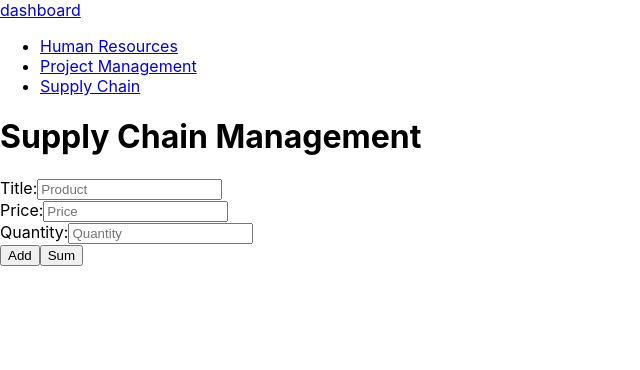
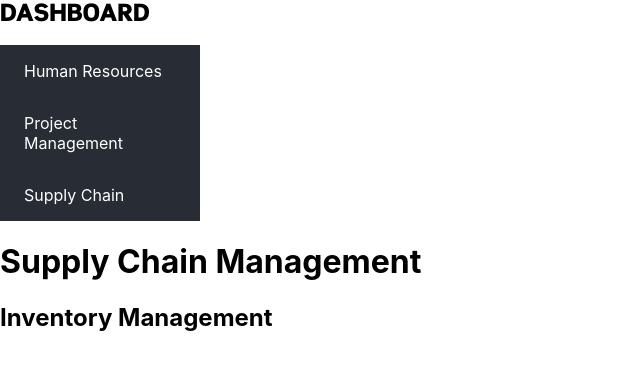
Before and after one commit to v1nss/enterprise-resource-planning, a React (Create React App) app: page /supply-chain in a window 1280 px wide. Shown: the top 370 px of the page, without its empty margins (0-640 px from the left). Built offline with nearby package versions, Linux system fonts and the light colour scheme.

Commit message:
Employee Informatio

```diff
--- a/src/App.css
+++ b/src/App.css
@@ -1,5 +1,13 @@
+@font-face {
+  font-family: "Scene";
+  src: url(../src/assets/SceneProBlack.OTF);
+}
+
 .App {
   text-align: center;
+  font-family: "Scene", sans-serif;
+  box-sizing: border-box;
+  min-height: 100vh;
 }
 
 .App-logo {
@@ -15,7 +23,6 @@
 
 .App-header {
   background-color: #282c34;
-  min-height: 100vh;
   display: flex;
   flex-direction: column;
   align-items: center;
@@ -36,3 +43,109 @@
     transform: rotate(360deg);
   }
 }
+
+.nav{
+  height: 100%;
+}
+
+.nav ul{
+  list-style-type: none;
+  padding: 0;
+  width: 200px;
+}
+
+.nav li a{
+  display: flex;
+  text-decoration: none;
+  color: #ffffff;
+  padding: 16px 24px;
+  background-color: #282c34;
+}
+
+.nav a:hover{
+  background-color: #1A5BE6;
+  transition: 0.3s;
+}
+
+.nav .dashboard{
+  font-family: 'Scene', sans-serif;
+  font-size: 1.5rem;
+  text-decoration: none;
+  text-transform: uppercase;
+  color: black;
+}
+
+.dashboard:hover{
+  background-color: transparent;
+  color: #1A5BE6;
+}
+
+.EmployeeInfo{
+  display: flex;
+  flex-direction: column;
+  justify-content: center;
+  align-self: center;
+  margin: 0 auto;
+  text-align: center;
+  position: relative;
+  width: 20%;
+  padding: 20px 30px;
+  background-color: #eeeeee;
+  border-radius: 20px;
+}
+
+.EmployeeInfo h2{
+  font-family: "Scene", sans-serif;
+  color: #1A5BE6;
+}
+
+.EmployeeInfo label{
+  text-align: left;
+  font-size: 1rem;
+  display: flex;
+  flex-direction: column;
+  margin-top: 10px;
+  text-transform: uppercase;
+}
+
+.EmployeeInfo input{
+  padding: 5px;
+  height: 20px;
+  font-size: 1rem;
+  color: black;
+  font-family: "Scene", sans-serif;
+  background-color: transparent;
+  border: none;
+  border-bottom: 2px solid gray;
+}
+
+.EmployeeInfo input:focus{
+  font-size: 1rem;
+  background-color: transparent;
+  outline: none;
+}
+
+.EmployeeInfo button{
+  font-family: "Scene", sans-serif;
+  font-size: 15px;
+  background-color: #1A5BE6;
+  color: #ffffff;
+  width: fit-content;
+  padding: 8px 24px;
+  border: none;
+  border-radius: 30px;
+}
+
+.EmployeeInfo button:hover{
+  background-color: #375EB3;
+}
+
+.EmployeeList{
+  margin-top: 20px;
+  background-color: #ffffff;
+}
+
+.EmployeeList li{
+  text-decoration: none;
+  margin: 20px;
+}
--- a/src/Navbar.js
+++ b/src/Navbar.js
@@ -7,9 +7,9 @@ export default function Navbar() {
                 dashboard
             </Link>
             <ul>
-                <CustomLink to="/human-resources">Human Resources</CustomLink>
-                <CustomLink to="/project-manegament">Project Management</CustomLink>
-                <CustomLink to="/supply-chain">Supply Chain</CustomLink>
+                <a><CustomLink to="/human-resources">Human Resources</CustomLink></a>
+                <a><CustomLink to="/project-manegament">Project Management</CustomLink></a>
+                <a><CustomLink to="/supply-chain">Supply Chain</CustomLink></a>
             </ul>
         </nav>
     )
--- a/src/components/HumanResources/EmployeeInformation.js
+++ b/src/components/HumanResources/EmployeeInformation.js
@@ -33,33 +33,33 @@ const EmployeeInformation = () => {
   };
 
   return (
-    <div>
+    <div className='EmployeeInfo'>
       <h2>Employee Information</h2>
       <form onSubmit={handleSubmit}>
         <label>
-          Name:
+          Name
           <input type="text" name="name" value={employeeData.name} onChange={handleInputChange} />
         </label>
         <br />
         <label>
-          Position:
+          Position
           <input type="text" name="position" value={employeeData.position} onChange={handleInputChange} />
         </label>
         <br />
         <label>
-          Department:
+          Department
           <input type="text" name="department" value={employeeData.department} onChange={handleInputChange} />
         </label>
         <br />
         <label>
-          Salary:
+          Salary
           <input type="text" name="salary" value={employeeData.salary} onChange={handleInputChange} />
         </label>
         <br />
         <button type="submit">Submit</button>
       </form>
 
-      <div>
+      <div className='EmployeeList'>
         <h3>Employee List:</h3>
         <ul>
           {employees.map((employee, index) => (
--- a/src/components/SupplyChain/InventoryManagement.js
+++ b/src/components/SupplyChain/InventoryManagement.js
@@ -1,136 +1,10 @@
-import React, { useState } from "react";
-
-import { FiTrash } from "react-icons/fi";
-import { FiCheck } from "react-icons/fi";
-import { FiEdit2 } from "react-icons/fi";
+import React from 'react';
 
 const InventoryManagement = () => {
-  const [allExpense, setAllExpense] = useState([]);
-  const [newExpense, setNewExpense] = useState("");
-  const [newQuantity, setNewQuantity] = useState("");
-  const [newPrice, setNewPrice] = useState("");
-  const [, setNewTotalPrice] = useState("");
-  const [, setIsEditingTodo] = useState(false);
-
-  const handleSum = () => {
-    let updatedExpenseArr = [...allExpense];
-    let totalNewPrice = updatedExpenseArr.reduce(
-      (total, expense) => total + parseFloat(expense.totalprice),
-      0
-    );
-    console.log(totalNewPrice);
-  };
-
-  const handleAddNewExpense = () => {
-    const price = parseFloat(newPrice);
-    const quantity = parseFloat(newQuantity);
-
-    const newTotalPrice = isNaN(price) || isNaN(quantity) ? null : price * quantity;
-    let newProductListObj = {
-      title: newExpense,
-      price: newPrice,
-      quantity: newQuantity,
-      totalprice: newTotalPrice,
-    };
-    if (newExpense.trim() !== "") {
-      let updatedProductList = [...allExpense];
-      updatedProductList.push(newProductListObj);
-      setAllExpense(updatedProductList);
-      console.log(updatedProductList);
-      localStorage.setItem("expenselist", JSON.stringify(updatedProductList));
-      setNewPrice("");
-      setNewQuantity("");
-      setNewExpense("");
-      setNewTotalPrice("");
-
-    } else {
-      alert("Title cannot be empty. Please enter product name.");
-    }
-      handleSum();
-  };
-
-  const handleInventoryDelete = (index) => {
-    let reducedTodos = [...allExpense];
-    reducedTodos.splice(index, 1);
-    localStorage.setItem("expenselist", JSON.stringify(reducedTodos));
-    setAllExpense(reducedTodos);
-  };
-
-  const handleCompute = () => {
-
-  }
-
   return (
     <div>
-      <div className="inventory-input">
-        <div className="inventory-input-item">
-          <label>Title:</label>
-          <input
-            type="text"
-            value={newExpense}
-            onChange={(e) => setNewExpense(e.target.value)}
-            placeholder="Product"
-          />
-        </div>
-        <div className="inventory-input-item">
-          <label>Price:</label>
-          <input
-            type="number"
-            value={newPrice}
-            onChange={(e) => setNewPrice(e.target.value)}
-            placeholder="Price"
-          />
-        </div>
-        <div className="inventory-input-item">
-          <label>Quantity:</label>
-          <input
-            type="number"
-            value={newQuantity}
-            onChange={(e) => setNewQuantity(e.target.value)}
-            placeholder="Quantity"
-          />
-        </div>
-        <div className="inventory-input-item">
-          <button
-            className="primary-btn"
-            type="button"
-            onClick={() => {
-              handleAddNewExpense();
-            }}
-          >
-            Add
-          </button>
-          <button className="sum-btn" type="button" onClick={handleSum}>
-            Sum
-          </button>
-        </div>
-        <div className="inventory-list-container">
-          {allExpense.map((item, index) => (
-            <div>
-              <div>
-                <h3>product: {item.title}</h3>
-                <p>price: {item.price}</p>
-                <p>quantity: {item.quantity}</p>
-                <p>totalprice: {item.totalprice}</p>
-              </div>
-              <div className="inventory-list-buttons">
-                <FiTrash
-                  title="Delete?"
-                  className="icon-delete"
-                  onClick={() => handleInventoryDelete(index)}
-                />
-                <FiEdit2
-                  title="Edit?"
-                  className="icon"
-                  onClick={() => {
-                    setIsEditingTodo(true);
-                  }}
-                />
-              </div>
-            </div>
-          ))}
-        </div>
-      </div>
+      <h2>Inventory Management</h2>
+      {/* Add your project planning component content here */}
     </div>
   );
 };
```
Also changed, not shown: src/assets/SceneProBlack.OTF (added).
